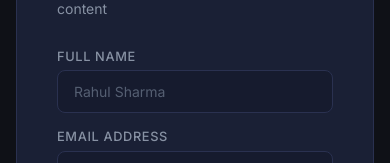
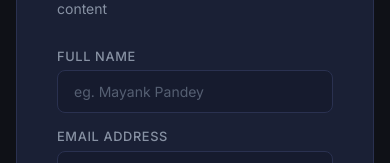
Before and after one commit to Mayank-Pandey7/SocialAi, a React (Create React App) app in the folder frontend/: page /register in a window 390 px wide. Shown: the part 200-363 px from the top of the page. Built offline with nearby package versions, Linux system fonts and the light colour scheme.

Commit message:
Made app responsive for mobile

```diff
--- a/frontend/src/pages/RegisterPage.js
+++ b/frontend/src/pages/RegisterPage.js
@@ -1,6 +1,4 @@
-// ============================================
-// pages/RegisterPage.js
-// ============================================
+
 
 import React, { useState } from 'react';
 import { Link, useNavigate } from 'react-router-dom';
@@ -47,7 +45,7 @@ export default function RegisterPage() {
         <form onSubmit={handleSubmit}>
           <div style={{ marginBottom:'1rem' }}>
             <label className="label">Full Name</label>
-            <input className="input" placeholder="Rahul Sharma" value={form.name}
+            <input className="input" placeholder="eg. Mayank Pandey" value={form.name}
               onChange={e => setForm({...form, name:e.target.value})} required />
           </div>
           <div style={{ marginBottom:'1rem' }}>
```
